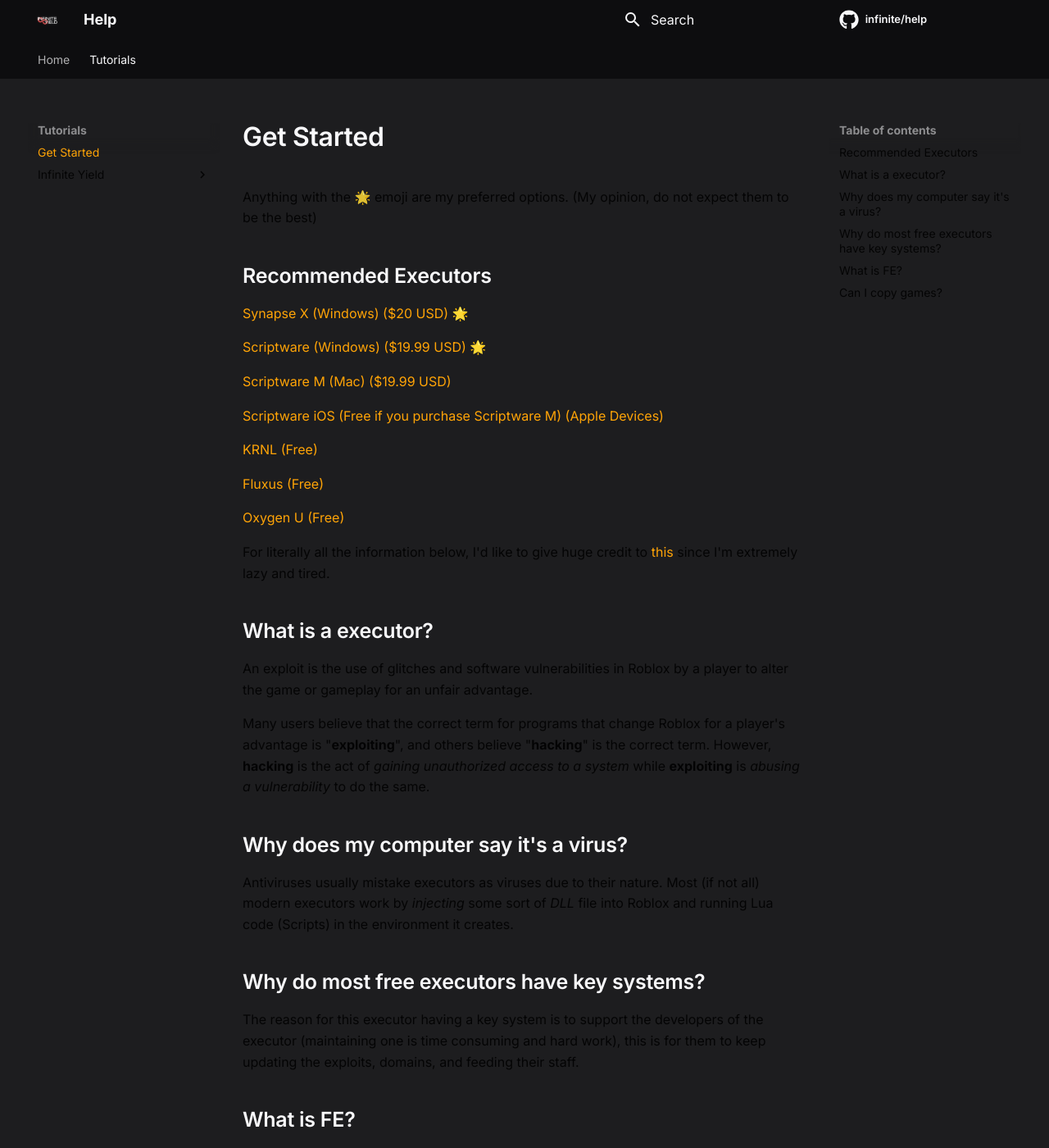
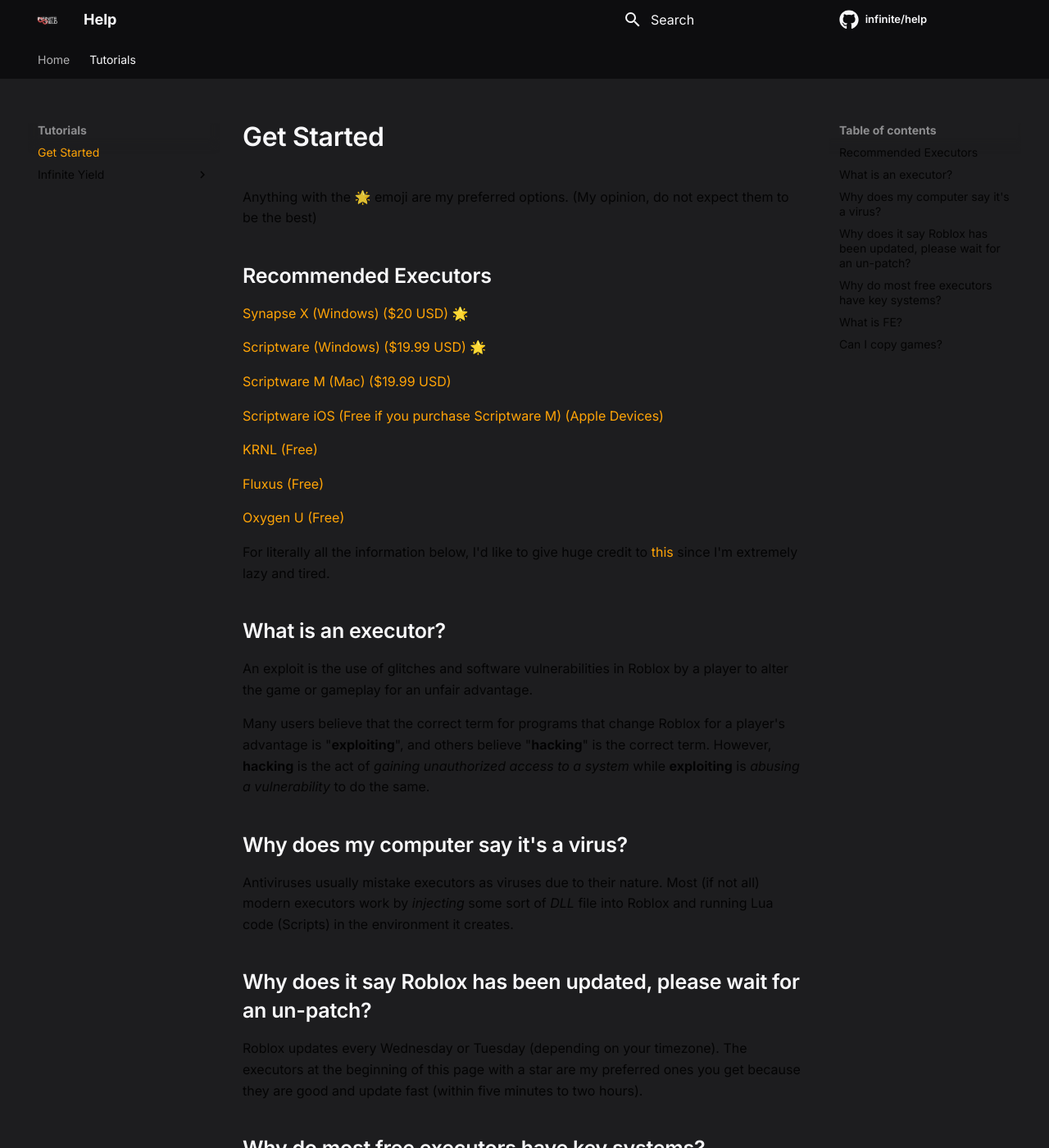
Before and after one commit to pamlib/iyt, an MkDocs documentation site: the page built from docs/tutorials/index.md, in a window 1280 px wide and 1400 px high. Shown: the whole window at 82% size. Built offline with MkDocs 1.6.1 and Material for MkDocs 9.7.7, drawn with Linux system fonts in a browser that asks for light colours; comment, search, counter and statistics services are not loaded.

Commit message:
Update index.md

```diff
--- a/docs/tutorials/index.md
+++ b/docs/tutorials/index.md
@@ -20,7 +20,7 @@
 
 <p>For literally all the information below, I'd like to give huge credit to <a href="https://www.reddit.com/r/robloxhackers/comments/ok3hsg/beginners_exploit_guide">this</a> since I'm extremely lazy and tired.</p>
 
-## What is a executor?
+## What is an executor?
 
 An exploit is the use of glitches and software vulnerabilities in Roblox by a player to alter the game or gameplay for an unfair advantage.
 
@@ -29,6 +29,10 @@
 ## Why does my computer say it's a virus?
 
 Antiviruses usually mistake executors as viruses due to their nature. Most (if not all) modern executors work by *injecting* some sort of *DLL* file into Roblox and running Lua code (Scripts) in the environment it creates.
+
+## Why does it say Roblox has been updated, please wait for an un-patch?
+
+Roblox updates every Wednesday or Tuesday (depending on your timezone). The executors at the beginning of this page with a star are my preferred ones you get because they are good and update fast (within five minutes to two hours).
 
 ## Why do most free executors have key systems?
 
```
